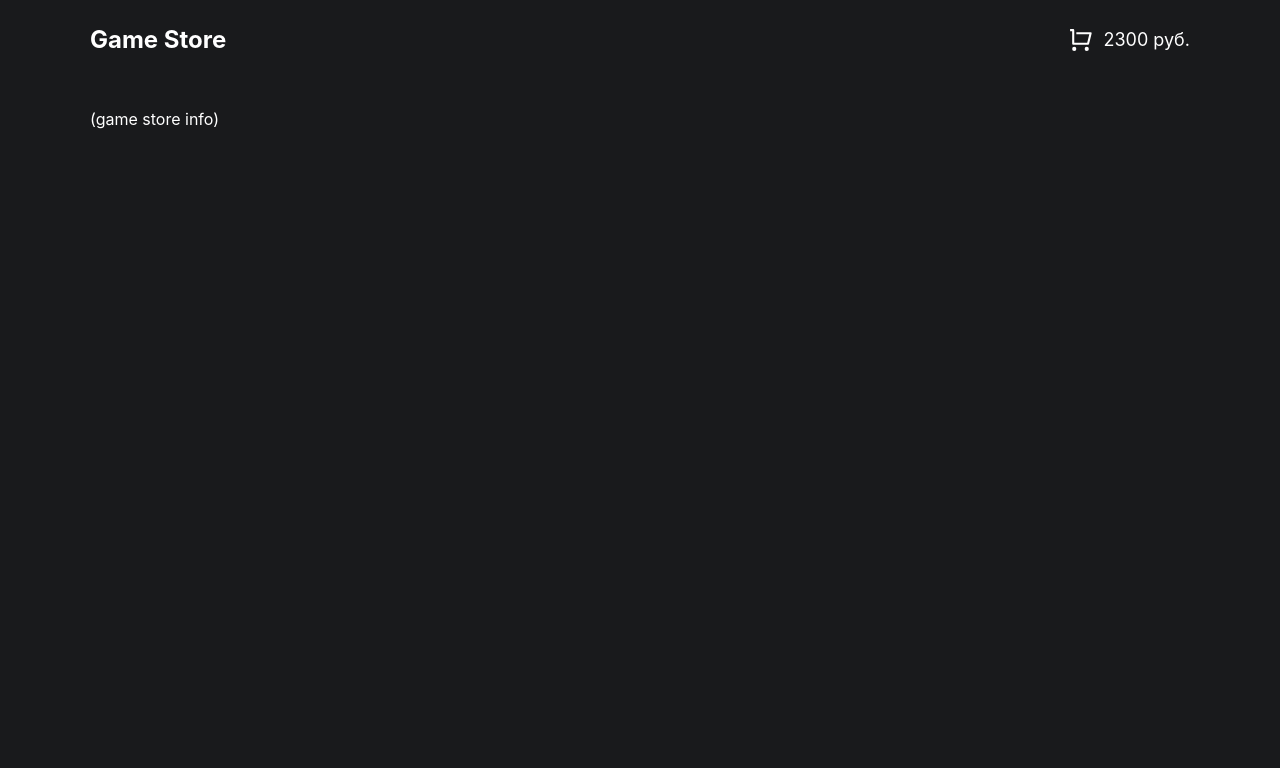
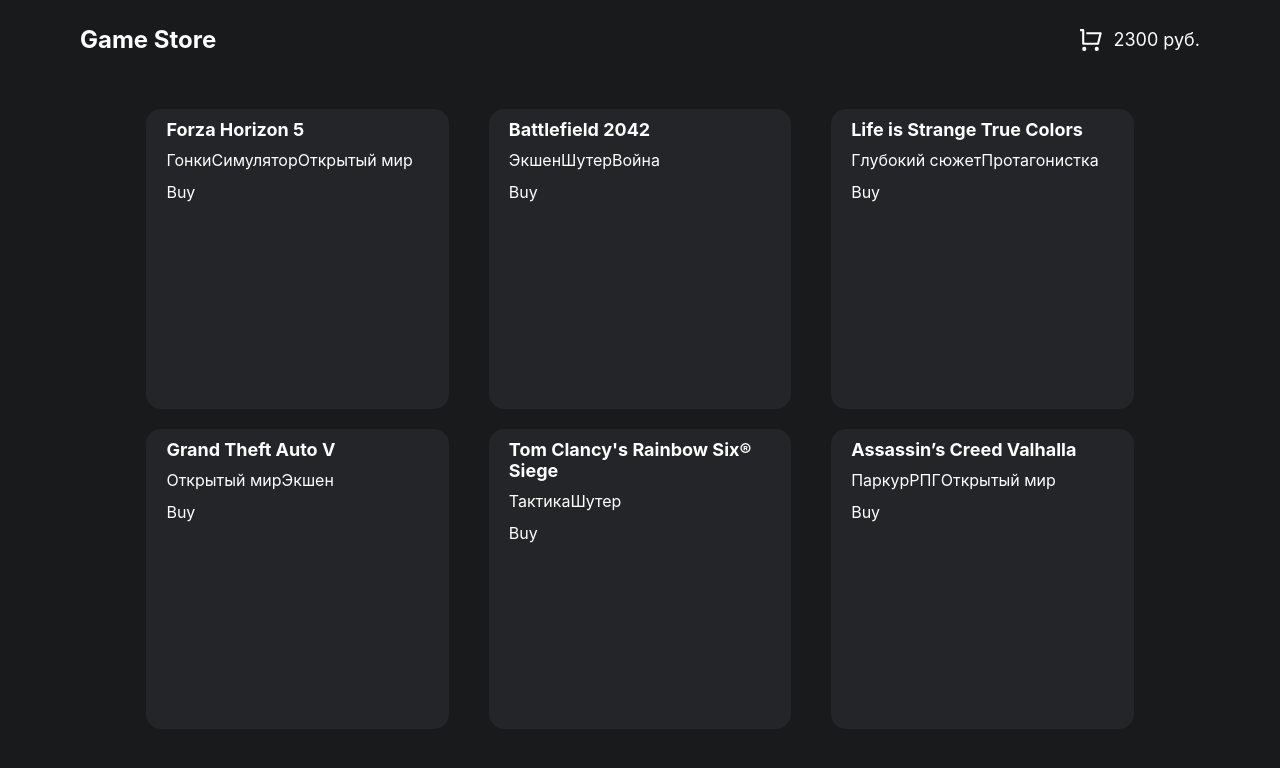
Before and after one commit to 1101001011/react-gamestore, a React (Create React App) app: page / in a window 1280 px wide. Shown: the top 768 px of the page. Built offline with nearby package versions, Linux system fonts and the light colour scheme.

Commit message:
Interface of the main page

```diff
--- a/src/App.tsx
+++ b/src/App.tsx
@@ -2,7 +2,7 @@
 import './styles/App.scss'
 import {BrowserRouter, Routes, Route} from "react-router-dom";
 import HomePage from "./pages/home-page/HomePage";
-import Header from "./components/UI/header/Header";
+import Header from "./components/header/Header";
 
 const App = () => {
     return (
--- /dev/null
+++ b/src/components/game-item/GameItem.scss
@@ -0,0 +1,31 @@
+.game-item {
+  margin: 0 20px 20px 20px;
+  width: 27%;
+  height: 300px;
+  background-color: rgb(36, 37, 41);
+  border-radius: 15px;
+  cursor: pointer;
+  position: relative;
+
+  &__details {
+    padding: 10px 20px;
+  }
+  &__title {
+    font-size: 18px;
+    font-weight: bold;
+  }
+  &__genres {
+    margin-top: 10px;
+    display: flex;
+    flex-wrap: wrap;
+  }
+  &__description {
+    margin-top: 10px;
+    font-size: 14px;
+  }
+  &__buy {
+    position: relative;
+    right: 0;
+    bottom: -12px;
+  }
+}
--- /dev/null
+++ b/src/components/game-item/GameItem.tsx
@@ -0,0 +1,25 @@
+import React from 'react';
+import {Game} from "../../pages/home-page/games";
+import './GameItem.scss'
+
+interface GameItemProps {
+    game: Game
+}
+
+const GameItem: React.FC<GameItemProps> = ({game}) => {
+    return (
+        <div className='game-item'>
+            <div className='game-item__details'>
+                <span className='game-item__title'>{game.title}</span>
+                <div className='game-item__genres'>
+                    {game.genres.map(genre =>
+                        <div key={genre}>{genre}</div>
+                    )}
+                </div>
+                <div className='game-item__buy'>Buy</div>
+            </div>
+        </div>
+    );
+};
+
+export default GameItem;
--- a/src/components/UI/header/Header.tsx
+++ b/src/components/header/Header.tsx
@@ -1,6 +1,6 @@
 import React from 'react';
 import {NavLink} from "react-router-dom";
-import CartBlock from "../cart/CartBlock";
+import CartBlock from "../UI/cart/CartBlock";
 import './Header.scss'
 
 const Header = () => {
--- a/src/pages/home-page/HomePage.scss
+++ b/src/pages/home-page/HomePage.scss
@@ -0,0 +1,5 @@
+.home-page {
+  display: flex;
+  flex-wrap: wrap;
+  justify-content: center;
+}
--- a/src/pages/home-page/HomePage.tsx
+++ b/src/pages/home-page/HomePage.tsx
@@ -1,9 +1,12 @@
 import React from 'react';
+import {GAMES} from "./games";
+import GameItem from "../../components/game-item/GameItem";
+import './HomePage.scss'
 
 const HomePage = () => {
     return (
-        <div>
-            (game store info)
+        <div className='home-page'>
+            {GAMES.map(game => <GameItem game={game} key={game.id}/>)}
         </div>
     );
 };
--- /dev/null
+++ b/src/pages/home-page/games.ts
@@ -0,0 +1,66 @@
+export interface Game {
+    image: string
+    title: string,
+    genres: string[],
+    price: number,
+    video: string,
+    id: number,
+    description: string
+}
+
+export const GAMES: Game[] = [
+    {
+        image: '/game-covers/forza_5.jpeg',
+        title: 'Forza Horizon 5',
+        genres: ['Гонки', 'Симулятор', 'Открытый мир'],
+        price: 2343,
+        video: 'https://www.youtube.com/embed/FYH9n37B7Yw',
+        id: 1,
+        description: "Вас ждёт бесконечный калейдоскоп приключений Horizon! Совершайте увлекательные поездки по невероятно красивому и самобытному миру Мексики за рулём величайших автомобилей в истории. Начните своё приключение Horizon уже сегодня, добавив игру в свой список желаний!",
+    },
+    {
+        image: '/game-covers/battlefield_2042.jpg',
+        title: 'Battlefield 2042',
+        genres: ['Экшен', 'Шутер', 'Война'],
+        video: 'https://www.youtube.com/embed/ASzOzrB-a9E',
+        price: 2433,
+        id: 2,
+        description: 'Battlefield™ 2042 — это шутер от первого лица, в котором серия возвращается к легендарным масштабным сражениям. В будущем, где царит хаос, адаптируйтесь и процветайте на постоянно меняющихся полях боя благодаря своему отряду и арсеналу новейших технологий.'
+    },
+    {
+        image: '/game-covers/life_is_strange_true_colors.jpeg',
+        title: 'Life is Strange True Colors',
+        genres: ['Глубокий сюжет', 'Протагонистка'],
+        video: 'https://www.youtube.com/embed/b6CkzwVAr0M',
+        price: 3021,
+        id: 3,
+        description: 'Алекс Чэнь от всех скрывает своё «проклятие» — сверхъестественную способность считывать сильные эмоции других и влиять на них. Но когда её брат погибает — якобы в результате несчастного случая, — Алекс использует её, чтобы узнать правду.'
+    },
+    {
+        image: '/game-covers/gta_v.jpeg',
+        title: 'Grand Theft Auto V',
+        genres: ['Открытый мир', 'Экшен'],
+        video: 'https://www.youtube.com/embed/QkkoHAzjnUs',
+        price: 789,
+        id: 4,
+        description: 'Grand Theft Auto V для PC позволяет игрокам исследовать знаменитый мир Лос-Сантоса и округа Блэйн в разрешении до 4k и выше с частотой 60 кадров в секунду.'
+    },
+    {
+        image: '/game-covers/rainbow_siege.jpeg',
+        title: 'Tom Clancy\'s Rainbow Six® Siege',
+        video: 'https://www.youtube.com/embed/6wlvYh0h63k',
+        genres: ['Тактика', 'Шутер'],
+        price: 982,
+        id: 5,
+        description: 'Tom Clancy\'s Rainbow Six Осада – это продолжение нашумевшего шутера от первого лица, разработанного студией Ubisoft Montreal.'
+    },
+    {
+        image: '/game-covers/assassins_creed_valhalla.png',
+        title: 'Assassin’s Creed Valhalla',
+        genres: ['Паркур', 'РПГ', 'Открытый мир'],
+        video: 'https://www.youtube.com/embed/ssrNcwxALS4',
+        price: 2863,
+        id: 6,
+        description: 'Assassin’s Creed Valhalla — мультиплатформенная компьютерная игра в жанре action/RPG, разработанная студией Ubisoft Montreal под издательством компании Ubisoft. Является двенадцатой игрой в серии игр Assassin’s Creed.'
+    },
+]
--- a/src/styles/App.scss
+++ b/src/styles/App.scss
@@ -2,6 +2,11 @@
   padding: 0;
   margin: 0;
   box-sizing: border-box;
+}
+
+html {
+  overflow-x: hidden;
+  margin-right: calc(-1 * (100vw - 100%));
 }
 
 body {
@@ -11,7 +16,7 @@
 }
 
 .App {
-  max-width: 1180px;
+  max-width: 1200px;
   margin: 0 auto;
   padding: 0 40px;
   color: #fff;
```
Also changed, not shown: src/components/header/Header.scss (renamed from src/components/UI/header/Header.scss).
